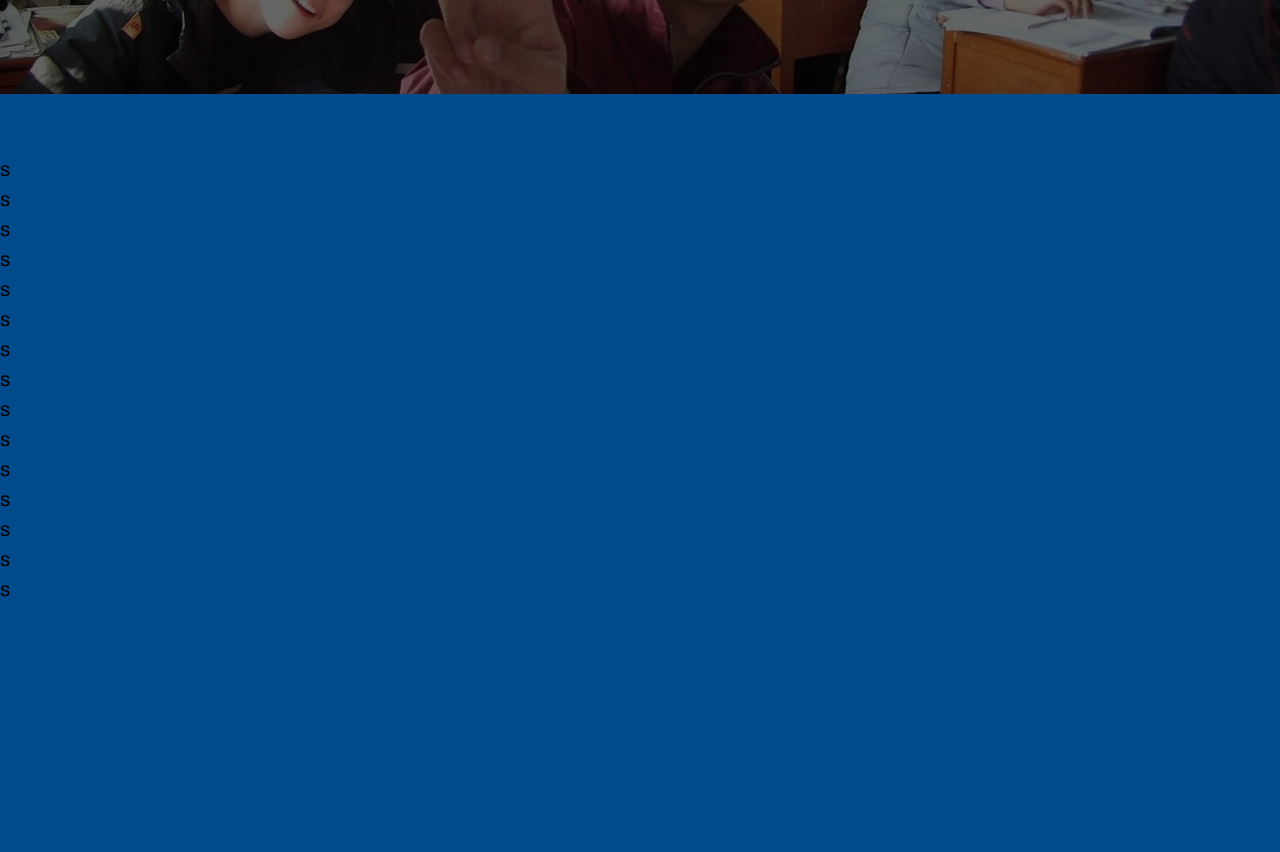
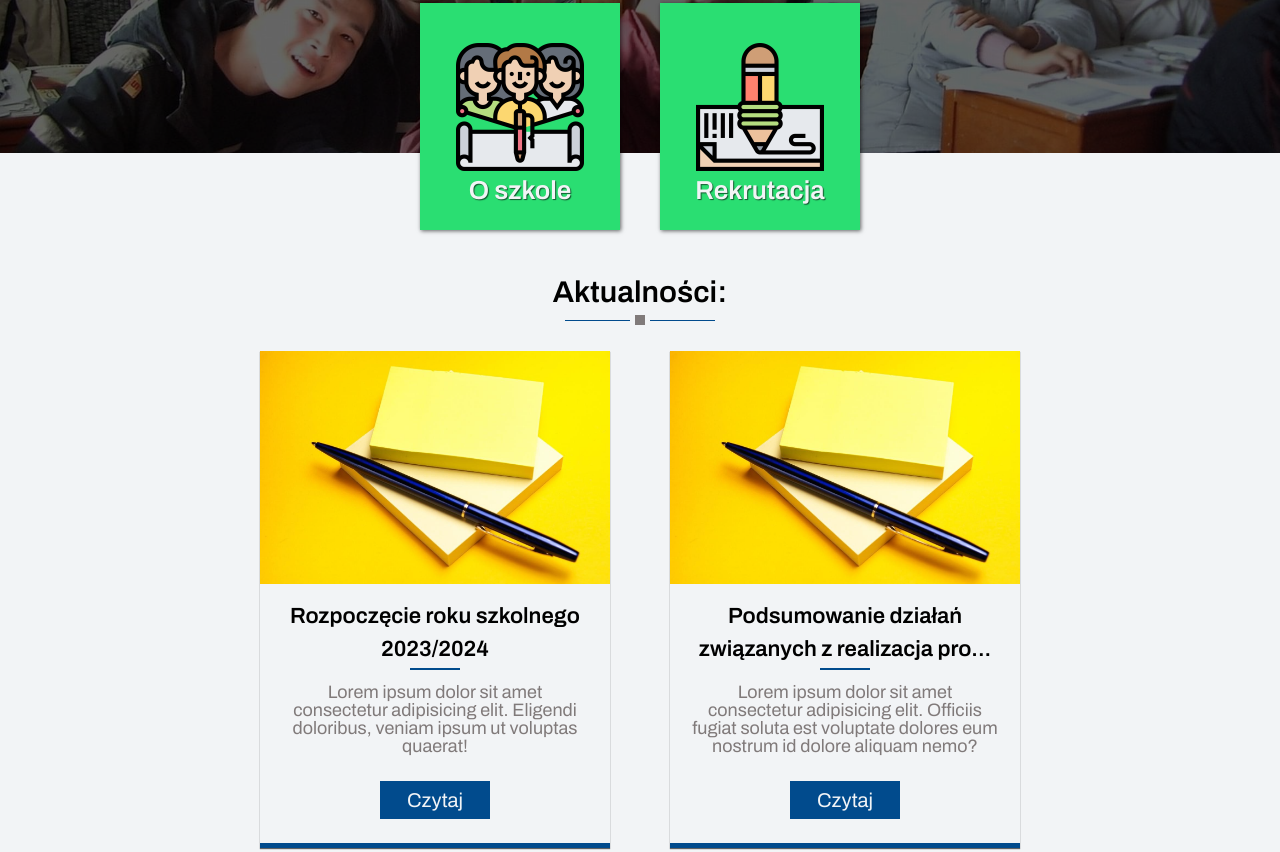
Before and after one commit to PanDamax01/school, a website: page index.html in a window 1280 px wide. Shown: the part 500-1352 px from the top of the page. Before the commit the page ends 1104 px from the top, so only its background shows below. Drawn offline with Linux system fonts and the light colour scheme.

Commit message:
repair nav and added sections news and featured

```diff
--- a/index.html
+++ b/index.html
@@ -85,6 +85,58 @@
         <button class="header__btn">&#11164;</button>
         <button class="header__btn header__btn--right">&#11166;</button>
     </header>
+    <main class="main white">
+        <section class="featured">
+            <a href="#" class="featured__card">
+                <img src="dist/img/icon/featured2.png" alt="" class="featured__img">
+                <span class="featured__text">O szkole</span>
+            </a>
+            <a href="#" class="featured__card">
+                <img src="dist/img/icon/featured1.png" alt="" class="featured__img">
+                <span class="featured__text">Rekrutacja</span>
+            </a>
+        </section>
+
+        <section class="news section-padding">
+            <h2 class="news__headline">Aktualności:</h2>
+
+            <ul class="news__list">
+                <li class="news__card">
+                    <a href="#" class="news__head"><img src="dist/img/news.jpg" alt="New image" class="news__img"></a>
+                    <div class="news__content">
+                        <h3 class="news__title">Rozpoczęcie roku szkolnego 2023/2024</h3>
+                        <span class="news__text">Lorem ipsum dolor sit amet consectetur adipisicing elit. Eligendi
+                            doloribus, veniam ipsum ut voluptas quaerat!
+                        </span>
+
+                        <a href="#" class="news__link btn-special-animation">Czytaj</a>
+                    </div>
+                </li>
+                <li class="news__card">
+                    <a href="#" class="news__head"><img src="dist/img/news.jpg" alt="New image" class="news__img"></a>
+                    <div class="news__content">
+                        <h3 class="news__title">Podsumowanie działań związanych z realizacja pro...</h3>
+                        <span class="news__text">Lorem ipsum dolor sit amet consectetur adipisicing elit. Officiis
+                            fugiat soluta est voluptate dolores eum nostrum id dolore aliquam nemo?
+                        </span>
+
+                        <a href="#" class="news__link btn-special-animation">Czytaj</a>
+                    </div>
+                </li>
+                <li class="news__card">
+                    <a href="#" class="news__head"><img src="dist/img/news.jpg" alt="New image" class="news__img"></a>
+                    <div class="news__content">
+                        <h3 class="news__title">Społeczna ścieżka aktywności</h3>
+                        <span class="news__text">Lorem ipsum dolor sit amet consectetur adipisicing elit. Officiis
+                            fugiat soluta est voluptate dolores eum nostrum id dolore aliquam nemo?
+                        </span>
+
+                        <a href="#" class="news__link btn-special-animation">Czytaj</a>
+                    </div>
+                </li>
+            </ul>
+        </section>
+    </main>
 
     <p>s</p>
     <p>s</p>
--- a/src/js/main.js
+++ b/src/js/main.js
@@ -1,65 +1,51 @@
 const changeNav = () => {
-	;[document.querySelector('.line1'), document.querySelector('.line3')].forEach(
-		(el) => el.classList.toggle('draw-line')
-	)
+	;[document.querySelector('.line1'), document.querySelector('.line3')].forEach(el => el.classList.toggle('draw-line'))
 	document.querySelector('.line2').classList.toggle('submitted-line')
 
 	document.querySelector('.nav').classList.toggle('nav-active')
+	document.body.classList.toggle('hidden')
 }
 
 if (document.body.classList.contains('main-body')) {
-	document
-		.querySelector('.headerTop__btn-nav')
-		.addEventListener('click', changeNav)
+	document.querySelector('.headerTop__btn-nav').addEventListener('click', changeNav)
 }
 
 /////////////////////////////////////////
-
-// let slideNumber = 1
-// const dodaj = () => {
-// 	slideNumber++
-
-//     if (slideNumber === 4) {
-//         slideNumber = 1
-//     }
-
-// 	document.querySelector(
-// 		'.header'
-// 	).style.backgroundImage = `url(dist/img/header${slideNumber}-big.jpg)`
-// }
-
-// const odejmij = () => {
-//     slideNumber--
-
-//     if (slideNumber === 0) {
-//         slideNumber = 3
-//     }
-
-// 	document.querySelector(
-// 		'.header'
-// 	).style.backgroundImage = `url(dist/img/header${slideNumber}-big.jpg)`
-// }
-
-
-// document.querySelector('.header__btn').addEventListener('click', odejmij)
-// document.querySelector('.header__btn--right').addEventListener('click', dodaj)
-
 let slide = 1
 
+setInterval(() => {
+	changeNextSlide()
+}, 8000);
+
 const changeNextSlide = () => {
-    slide === 3 ? slide = 1 : slide++
-    setImg(slide)
+	slide === 3 ? (slide = 1) : slide++
+	setImg(slide)
 }
 
 const changePreSlide = () => {
-    slide === 1 ? slide = 3 : slide--
-    setImg(slide)
+	slide === 1 ? (slide = 3) : slide--
+	setImg(slide)
+}
+
+const changeHeaderText = (slide) => {
+	const headlineHeader = document.querySelector('.header__headline')
+
+	switch (slide) {
+		case 1:
+			headlineHeader.textContent = 'Zmień swoje marzenia w rzeczywistość'
+			break;
+		case 2:
+			headlineHeader.textContent = 'Twój sukces jest naszą misją'
+			break;
+		case 3:
+			headlineHeader.textContent = 'Zapraszamy do szkoły'
+			break;
+	}
 }
 
 const setImg = slide => {
-    document.querySelector(
-        		'.header'
-        	).style.backgroundImage = `url(dist/img/header${slide}-big.jpg)`
+	document.querySelector('.header').style.backgroundImage = `url(dist/img/header${slide}-big.jpg)`
+	changeHeaderText(slide)
 }
 
 document.querySelector('.header__btn').addEventListener('click', changePreSlide)
--- a/src/sass/_colors.scss
+++ b/src/sass/_colors.scss
@@ -4,6 +4,7 @@
     --green-color: #2ade72;
     --white-color: #f2f4f6;
     --black-color: #000000;
+    --gray-color: #807a7a;
     --shadow-color: rgba(0, 0, 0, 0.6);
 
 
--- a/src/sass/_medium.scss
+++ b/src/sass/_medium.scss
@@ -5,7 +5,7 @@
 	}
 
 	.section-padding {
-		padding: 3.4em 2em;
+		padding: 0 3.4em 2em;
 	}
 
 	// --------------- aside  headerTop
@@ -46,6 +46,7 @@
 
 	// --------------- nav
 	.nav {
+		display: flex;
 		position: relative;
 		top: -10px;
 		max-width: 860px;
@@ -115,16 +116,41 @@
 			transition: opacity var(--time-transition);
 			transform: translateY(-50%);
 			z-index: 2;
-            opacity: .5;
+			opacity: 0.5;
 			cursor: pointer;
 
-            &:hover{
+			&:hover {
 				opacity: 1;
 			}
 
-            &--right{
+			&--right {
 				left: calc(100% - 33px);
 			}
+		}
+	}
+
+	// --------------- featured
+	.featured {
+		&__card {
+			margin: 0 1em;
+			max-width: 200px;
+		}
+	}
+
+	// --------------- news
+	.news {
+		transform: translateY(-110px);
+
+		&__card {
+			max-width: 350px;
+		}
+
+		&__title {
+			font-size: 2.2rem;
+		}
+
+		&__text {
+			font-size: 1.8rem;
 		}
 	}
 }
--- a/src/sass/_small.scss
+++ b/src/sass/_small.scss
@@ -1,8 +1,4 @@
 @media (max-width: 768px) {
-	body{
-		overflow: hidden;
-	}
-
 	.nav {
 		&__item:last-child > .nav__link:not(.nav__dropdown .nav__item:last-child > .nav__link) {
 			color: var(--white-color);
--- a/src/sass/main.scss
+++ b/src/sass/main.scss
@@ -17,6 +17,9 @@ body {
 	background-color: var(--white-color);
 }
 
+.white.main {
+	transform: translateY(-60px);
+}
 // to delete jak nie uzyje
 .section-heading {
 	position: relative;
@@ -29,7 +32,7 @@ body {
 }
 
 .section-padding {
-	padding: 3em 2em;
+	padding: 0 2em;
 }
 
 .btn-special-animation {
@@ -130,16 +133,15 @@ body {
 
 // --------------- nav
 .nav {
-    display: none;        // dodac flex
-	position: absolute;
+	position: fixed;
 	top: 80px;
-	// display: flex;
+	display: flex;
 	justify-content: center;
 	padding-top: 3em;
 	width: 100%;
 	height: 100%;
 	background-color: var(--white-color);
-	transform: translateX(110%);
+	transform: translateX(100%);
 	transition: transform 0.6s;
 	box-shadow: 0px 0px 8px 2px var(--shadow-color);
 	overflow: scroll;
@@ -229,13 +231,14 @@ body {
 	background-size: cover;
 	background-position: center;
 	transform: translateY(-60px);
+	transition: background-image 1s;
 	text-align: center;
 	z-index: 0;
 
 	&::before {
 		content: '';
 		position: absolute;
-        top: 0;
+		top: 0;
 		width: 100%;
 		height: 100%;
 		background-color: var(--shadow-color);
@@ -249,6 +252,164 @@ body {
 	&__text,
 	&__btn {
 		display: none;
+	}
+}
+
+// --------------- featured
+.featured {
+	position: relative;
+	display: flex;
+	justify-content: center;
+	align-items: center;
+	flex-wrap: wrap;
+	padding: 0 3em;
+	transform: translateY(-150px);
+	height: auto;
+
+	&__card {
+		display: flex;
+		justify-content: center;
+		align-items: center;
+		flex-direction: column;
+		padding: 2em 1.8em 1em;
+		margin: 1em 0;
+		width: 100%;
+		max-width: 175px;
+		background-color: var(--green-color);
+		text-decoration: none;
+		transition: box-shadow var(--time-transition);
+		box-shadow: 1px 1px 4px 0px var(--shadow-color);
+		cursor: pointer;
+
+		&:hover {
+			box-shadow: inset 0 -3px 14px 0 var(--white-color);
+		}
+	}
+
+	&__text {
+		color: var(--white-color);
+		font-weight: 600;
+		font-size: 2.6rem;
+		text-shadow: 1px 1px 1px var(--shadow-color);
+	}
+}
+
+// --------------- news
+.news {
+	transform: translateY(-130px);
+
+	&__headline {
+		position: relative;
+		margin-bottom: 1.2em;
+		font-size: 3rem;
+		text-align: center;
+
+		&::before {
+			content: '';
+			position: absolute;
+			bottom: -15px;
+			left: 50%;
+			width: 20px;
+			height: 20px;
+			background-color: var(--gray-color);
+			border: 5px solid var(--white-color);
+			transform: translateX(-50%);
+		}
+
+		&::after {
+			content: '';
+			position: absolute;
+			bottom: -6px;
+			left: 50%;
+			width: 150px;
+			height: 1px;
+			background-color: var(--blue-color);
+			transform: translateX(-50%);
+			z-index: -1;
+		}
+	}
+
+	&__list {
+		gap: 3em;
+		display: flex;
+		justify-content: center;
+		flex-wrap: wrap;
+	}
+
+	&__card {
+		display: flex;
+		flex-direction: column;
+		max-width: 300px;
+		border-bottom: 5px solid var(--blue-color);
+		box-shadow: 0 1px 1px 0 var(--shadow-color);
+		text-align: center;
+	}
+
+	&__head {
+		display: block;
+		height: 100%;
+		overflow: hidden;
+	}
+
+	&__img {
+		object-fit: cover;
+		transition: transform var(--time-transition);
+
+		&:hover {
+			transform: scale(1.2);
+		}
+	}
+
+	&__content {
+		display: flex;
+		flex-direction: column;
+		padding: 0.8em 1em 1.2em;
+		height: 100%;
+	}
+
+	&__title {
+		position: relative;
+		font-size: 1.8rem;
+		margin-bottom: 0.8em;
+
+		&::before {
+			content: '';
+			position: absolute;
+			bottom: -4px;
+			left: 50%;
+			transform: translateX(-50%);
+			height: 2px;
+			width: 50px;
+			background-color: var(--blue-color);
+		}
+
+		&:hover {
+			color: var(--blue-color);
+		}
+	}
+
+	&__text {
+		display: block;
+		font-size: 1.6rem;
+		line-height: 1.8rem;
+		margin-bottom: 1.4em;
+		color: var(--gray-color);
+	}
+
+	&__link {
+		align-self: center;
+		display: block;
+		padding: 0.2em;
+		margin-top: auto;
+		width: 110px;
+		color: var(--white-color);
+		background-color: var(--blue-color);
+		font-weight: 400;
+		text-decoration: none;
+
+		&::before {
+			background-color: var(--green-color);
+		}
 	}
 }
 
@@ -277,6 +438,9 @@ body {
 }
 
 .nav-active {
-    display: flex;
-	transform: translateX(0); //zrobic jako animacje na poczzatku display flex pozniej transform
+	transform: translateX(0);
 }
+
+.hidden {
+	overflow: hidden;
+}
```
Also changed, not shown: dist/css/main.min.css, dist/img/icon/featured1.png (added), dist/img/icon/featured2.png (added), dist/img/news.jpg (added), dist/js/main.min.js, src/img/icon/featured1.png (added), src/img/icon/featured2.png (added), src/img/news.jpg (added), 1 other file. Lines whose indentation alone changed are shown as unchanged.
